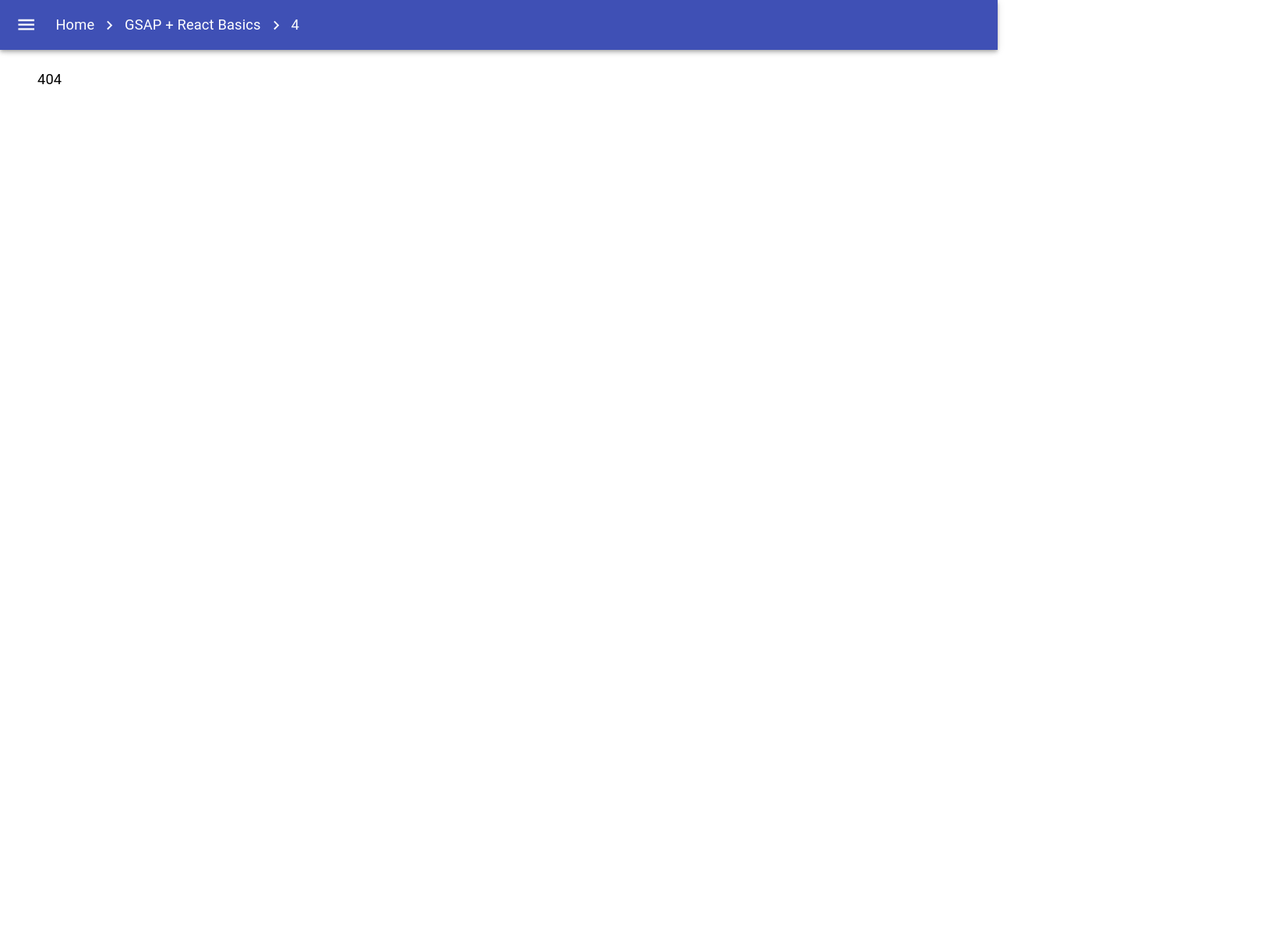
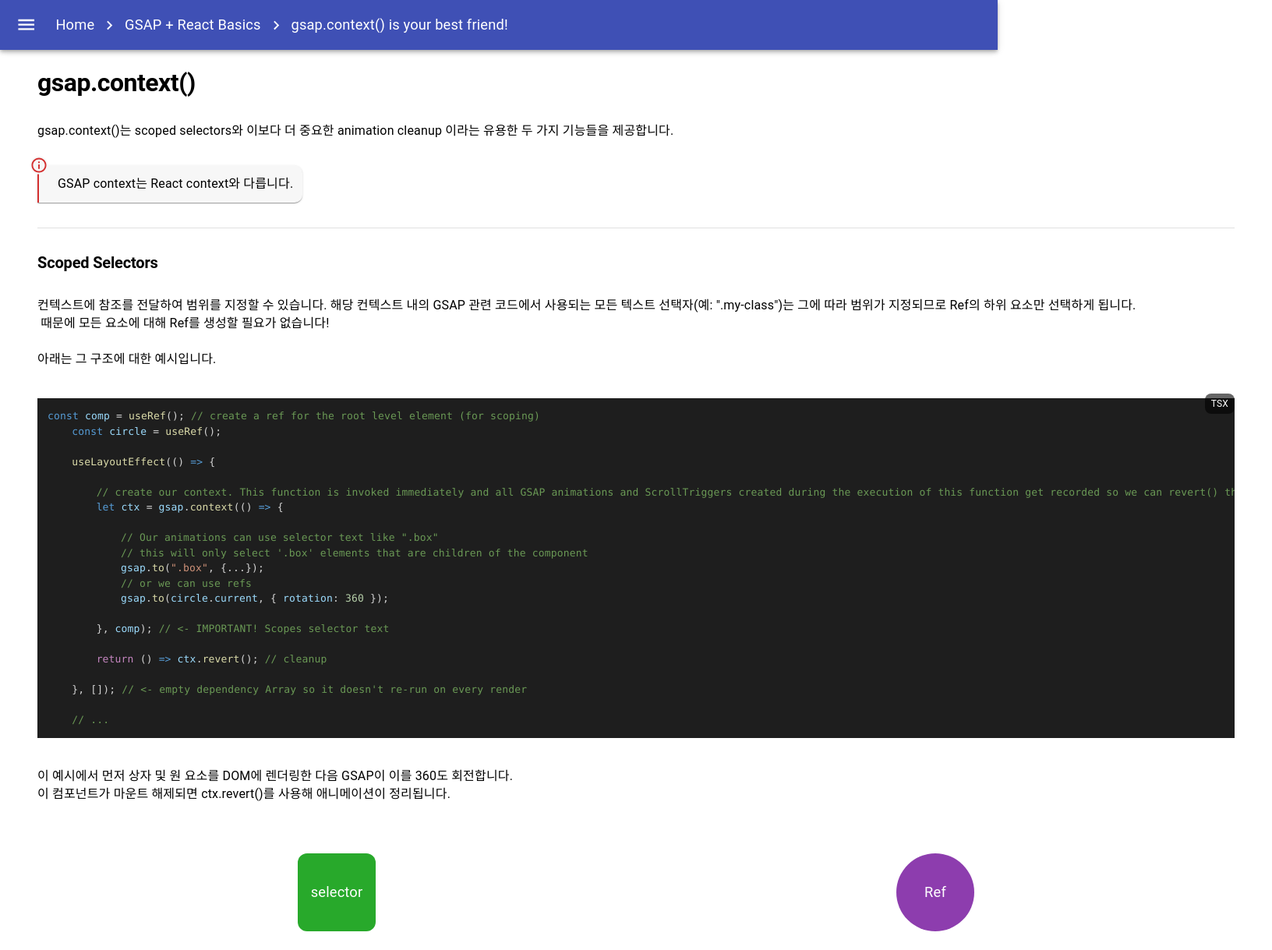
Before and after one commit to KKingmo/gsap-study, a React (Create React App) app: page /react-basics/4 in a window 1280 px wide. Before the commit this address had no page. Shown: the whole page at 78% size, 1632 px wide, since content can reach past the window. Before the commit the page ends 800 px from the top, so only its background shows below. Built offline with nearby package versions, Linux system fonts and the light colour scheme.

Commit message:
gsap.context Scoped Selectors

```diff
--- a/src/App.tsx
+++ b/src/App.tsx
@@ -43,6 +43,11 @@
 				name: 'Targeting elements with Refs',
 				element: <Pages />,
 			},
+			{
+				path: '/react-basics/4',
+				name: 'gsap.context() is your best friend!',
+				element: <Pages />,
+			},
 		],
 	},
 	// {
@@ -83,7 +88,7 @@
 const App: React.FC = () => {
 	const element = useRoutes(ROUTES);
 
-	return <Container maxWidth='xl'>{element}</Container>;
+	return <>{element}</>;
 };
 
 export default App;
--- a/src/components/common/CodeBlock.tsx
+++ b/src/components/common/CodeBlock.tsx
@@ -9,7 +9,7 @@
 
 const CodeBlock = ({ language, codeString }: CodeBlockProps) => {
 	return (
-		<Box sx={{ position: 'relative', width: '100%' }}>
+		<Box sx={{ position: 'relative', width: '100%' }} maxWidth={'xl'}>
 			<Box
 				sx={{
 					position: 'absolute',
--- a/src/components/react-basics/AnimatingOnInteraction.tsx
+++ b/src/components/react-basics/AnimatingOnInteraction.tsx
@@ -1,6 +1,7 @@
 import { Box, Typography } from '@mui/material';
 import { gsap } from 'gsap';
 import { MouseEvent } from 'react';
+import PageLayout from '../../layout/PageLayout';
 
 const AnimatingOnInteraction = () => {
 	const onEnter = ({ currentTarget }: MouseEvent<HTMLElement>) => {
@@ -12,14 +13,7 @@
 	};
 
 	return (
-		<Box
-			sx={{
-				display: 'flex',
-				flexDirection: 'column',
-				alignItems: 'center',
-				justifyContent: 'center',
-				gap: '2rem',
-			}}>
+		<PageLayout>
 			<Typography variant='h1'>사용자 상호작용에 애니메이션 적용하기</Typography>
 			<Box
 				onMouseEnter={onEnter}
@@ -40,7 +34,7 @@
 					'하지만 컴포넌트가 마운트된 후 사용자가 트리거한 콜백 없이 애니메이션이 실행되도록 하려면 어떻게 해야 할까요?'
 				}
 			</Typography>
-		</Box>
+		</PageLayout>
 	);
 };
 
--- /dev/null
+++ b/src/components/react-basics/GsapContext.tsx
@@ -0,0 +1,107 @@
+import { Box, Divider, Typography, styled } from '@mui/material';
+import { useLayoutEffect, useRef } from 'react';
+import { gsap } from 'gsap';
+import CodeBlock from '../common/CodeBlock';
+import PageLayout from '../../layout/PageLayout';
+import InfoPaper from '../common/InfoPaper';
+
+const CODESTRING = [
+	`const comp = useRef(); // create a ref for the root level element (for scoping)
+	const circle = useRef();
+
+	useLayoutEffect(() => {
+
+		// create our context. This function is invoked immediately and all GSAP animations and ScrollTriggers created during the execution of this function get recorded so we can revert() them later (cleanup)
+		let ctx = gsap.context(() => {
+
+			// Our animations can use selector text like ".box"
+			// this will only select '.box' elements that are children of the component
+			gsap.to(".box", {...});
+			// or we can use refs
+			gsap.to(circle.current, { rotation: 360 });
+
+		}, comp); // <- IMPORTANT! Scopes selector text
+
+		return () => ctx.revert(); // cleanup
+
+	}, []); // <- empty dependency Array so it doesn't re-run on every render
+
+	// ...`,
+];
+
+const GsapContext = () => {
+	const comp = useRef<HTMLDivElement | null>(null);
+	const circle = useRef<HTMLDivElement | null>(null);
+
+	useLayoutEffect(() => {
+		let ctx = gsap.context(() => {
+			gsap.to('.box', { rotation: 360 });
+			gsap.to(circle.current, { rotation: 360 });
+		}, comp);
+
+		return () => ctx.revert(); // cleanup
+	}, []);
+
+	return (
+		<PageLayout>
+			<Typography variant='h1'>gsap.context()</Typography>
+			<Typography variant='body2'>
+				{
+					'gsap.context()는 scoped selectors와 이보다 더 중요한 animation cleanup 이라는 유용한 두 가지 기능들을 제공합니다.'
+				}
+			</Typography>
+			<InfoPaper accentColor='error'>{'GSAP context는 React context와 다릅니다.'}</InfoPaper>
+
+			<Divider flexItem />
+			<Typography variant='h2'>Scoped Selectors</Typography>
+			<Typography variant='body2'>
+				{`컨텍스트에 참조를 전달하여 범위를 지정할 수 있습니다. 해당 컨텍스트 내의 GSAP 관련 코드에서 사용되는 모든 텍스트 선택자(예: ".my-class")는 그에 따라 범위가 지정되므로 Ref의 하위 요소만 선택하게 됩니다.\n 때문에 모든 요소에 대해 Ref를 생성할 필요가 없습니다!\n\n아래는 그 구조에 대한 예시입니다.`}
+			</Typography>
+			<CodeBlock language='tsx' codeString={CODESTRING[0]} />
+			<Typography variant='body2'>
+				{
+					'이 예시에서 먼저 상자 및 원 요소를 DOM에 렌더링한 다음 GSAP이 이를 360도 회전합니다.\n이 컴포넌트가 마운트 해제되면 ctx.revert()를 사용해 애니메이션이 정리됩니다.'
+				}
+			</Typography>
+			<Comp ref={comp}>
+				<div className='box'>selector</div>
+				<div className='circle' ref={circle}>
+					Ref
+				</div>
+			</Comp>
+		</PageLayout>
+	);
+};
+
+export default GsapContext;
+
+const Comp = styled('div')(() => ({
+	display: 'flex',
+	width: '100%',
+	alignItems: 'center',
+	justifyContent: 'space-around',
+	paddingTop: '2rem',
+	backgroundColor: '#fff',
+	'& > .box': {
+		width: '100px',
+		height: '100px',
+		borderRadius: '12px',
+		display: 'flex',
+		alignItems: 'center',
+		justifyContent: 'center',
+		textAlign: 'center',
+		backgroundColor: '#28a92b',
+		color: '#fff',
+	},
+	'& > .circle': {
+		width: '100px',
+		height: '100px',
+		borderRadius: '99%',
+		display: 'flex',
+		alignItems: 'center',
+		justifyContent: 'center',
+		textAlign: 'center',
+		backgroundColor: '#8d3dae',
+		color: '#fff',
+	},
+}));
--- a/src/components/react-basics/TargetingElementsWithRefs.tsx
+++ b/src/components/react-basics/TargetingElementsWithRefs.tsx
@@ -1,6 +1,6 @@
-import { Box, Typography } from '@mui/material';
+import { Typography } from '@mui/material';
 import CodeBlock from '../common/CodeBlock';
-import InfoPaper from '../common/InfoPaper';
+import PageLayout from '../../layout/PageLayout';
 
 const CODESTRING = [
 	`const boxRef = useRef();
@@ -25,14 +25,7 @@
 
 const TargetingElementsWithRefs = () => {
 	return (
-		<Box
-			sx={{
-				display: 'flex',
-				flexDirection: 'column',
-				alignItems: 'flex-start',
-				justifyContent: 'center',
-				gap: '2rem',
-			}}>
+		<PageLayout>
 			<Typography variant='h1'>Ref로 요소 타겟팅</Typography>
 			<Typography variant='body2'>
 				{
@@ -48,7 +41,7 @@
 					'\n\n그렇다면 텍스트 선택자의 유연성과 Ref의 보안을 어떻게 활용할 수 있을까요?\n\ngsap.context()가 좋은 해결책이 될 수 있습니다.'
 				}
 			</Typography>
-		</Box>
+		</PageLayout>
 	);
 };
 
--- a/src/components/react-basics/TriggeringAnimationOnMount.tsx
+++ b/src/components/react-basics/TriggeringAnimationOnMount.tsx
@@ -1,6 +1,7 @@
-import { Box, Typography } from '@mui/material';
+import { Typography } from '@mui/material';
 import CodeBlock from '../common/CodeBlock';
 import InfoPaper from '../common/InfoPaper';
+import PageLayout from '../../layout/PageLayout';
 
 const CODESTRING = [
 	`const comp = useRef(); // create a ref for the root level element (we'll use it later)
@@ -16,14 +17,7 @@
 
 const TriggeringAnimationOnMount = () => {
 	return (
-		<Box
-			sx={{
-				display: 'flex',
-				flexDirection: 'column',
-				alignItems: 'flex-start',
-				justifyContent: 'center',
-				gap: '2rem',
-			}}>
+		<PageLayout>
 			<Typography variant='h1'>마운트 시 애니메이션 트리거 - useLayoutEffect() </Typography>
 			<CodeBlock language='tsx' codeString={CODESTRING[0]} />
 			<InfoPaper>
@@ -31,7 +25,7 @@
 					'빈 의존성 Array를 잊지 마세요! 이를 생략하면 React는 렌더링할 때마다 useLayoutEffect()를 다시 실행합니다.'
 				}
 			</InfoPaper>
-		</Box>
+		</PageLayout>
 	);
 };
 
--- /dev/null
+++ b/src/layout/PageLayout.tsx
@@ -0,0 +1,23 @@
+import { Box } from '@mui/material';
+import { ReactNode } from 'react';
+
+type PageLayoutProps = {
+	children: ReactNode;
+};
+
+const PageLayout = ({ children }: PageLayoutProps) => {
+	return (
+		<Box
+			sx={{
+				display: 'flex',
+				flexDirection: 'column',
+				alignItems: 'flex-start',
+				justifyContent: 'center',
+				gap: '2rem',
+			}}>
+			{children}
+		</Box>
+	);
+};
+
+export default PageLayout;
--- a/src/layout/index.tsx
+++ b/src/layout/index.tsx
@@ -1,6 +1,7 @@
 import {
 	Box,
 	Breadcrumbs,
+	Container,
 	Divider,
 	Drawer,
 	IconButton,
@@ -103,6 +104,19 @@
 
 	const renderBreadCrumbs = useCallback(() => {
 		const pathnames = location.pathname.split('/').filter((x) => x);
+
+		const pathToNameMap = MENU.reduce((acc, { path, name, children }) => {
+			acc[path] = name;
+
+			if (children) {
+				children.forEach(({ path, name }) => {
+					acc[path] = name;
+				});
+			}
+
+			return acc;
+		}, {} as { [key: string]: string });
+
 		return (
 			<Breadcrumbs
 				separator={<NavigateNextIcon fontSize='small' />}
@@ -112,9 +126,7 @@
 				{pathnames.map((value, index) => {
 					const last = index === pathnames.length - 1;
 					const to = `/${pathnames.slice(0, index + 1).join('/')}`;
-
-					const menuItem = MENU.find((menu) => menu.path === to);
-					const name = menuItem?.name || value;
+					const name = pathToNameMap[to];
 
 					return last ? (
 						<Typography key={to}>{name}</Typography>
@@ -202,8 +214,10 @@
 				</List>
 			</Drawer>
 			<Main open={menuOpen}>
-				<DrawerHeader />
-				<Outlet />
+				<Container maxWidth='xl'>
+					<DrawerHeader />
+					<Outlet />
+				</Container>
 			</Main>
 		</Box>
 	);
--- a/src/pages/react-basics/Pages.tsx
+++ b/src/pages/react-basics/Pages.tsx
@@ -3,6 +3,7 @@
 import AnimatingOnInteraction from '../../components/react-basics/AnimatingOnInteraction';
 import TriggeringAnimationOnMount from '../../components/react-basics/TriggeringAnimationOnMount';
 import TargetingElementsWithRefs from '../../components/react-basics/TargetingElementsWithRefs';
+import GsapContext from '../../components/react-basics/GsapContext';
 
 const Pages = () => {
 	const location = useLocation();
@@ -16,6 +17,8 @@
 				return <TriggeringAnimationOnMount />;
 			case '3':
 				return <TargetingElementsWithRefs />;
+			case '4':
+				return <GsapContext />;
 			default:
 				return <div>404</div>;
 		}
```
